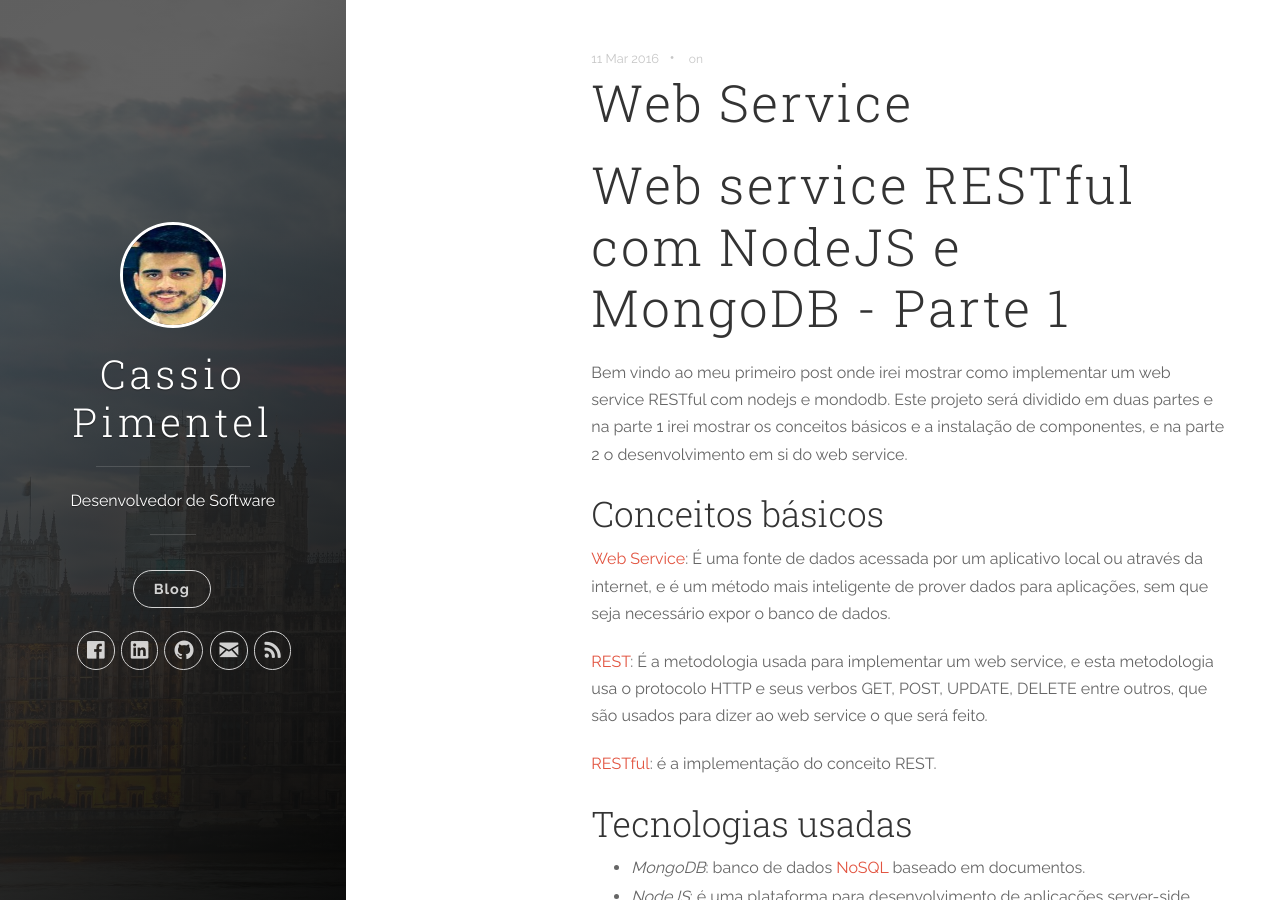
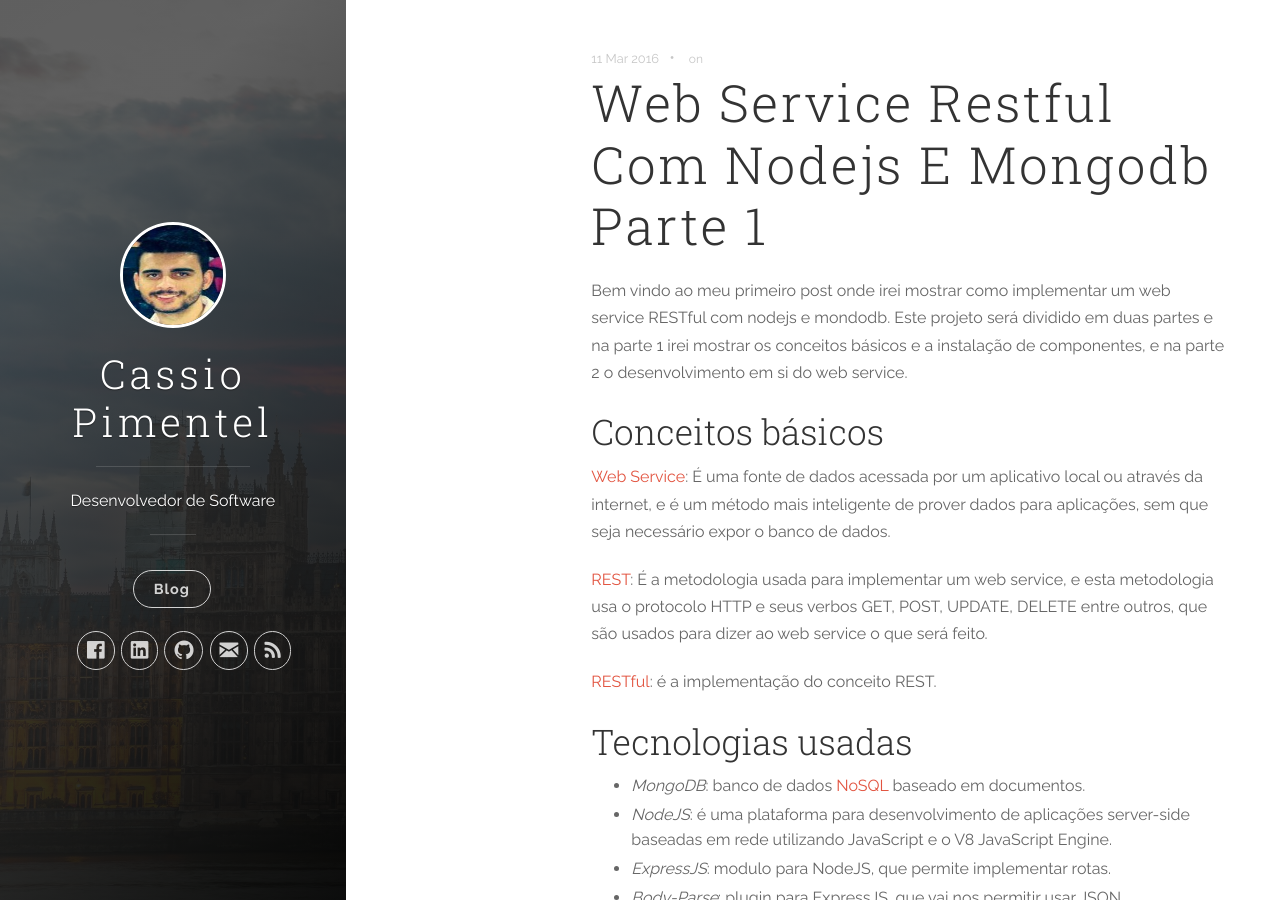
Before and after one commit to CassioPimentel/cassiopimentel.github.io, a Jekyll site: the page built from _posts/2016-03-11-Web-service-RESTful-com-NodeJS-e-MongoDB-Parte-1.markdown, in a window 1280 px wide and 900 px high. Built offline with Jekyll 4.4.1, drawn with Linux system fonts in a browser that asks for light colours; nearby versions of some CDN libraries; comment, search, counter and statistics services are not loaded.

Commit message:
Update and rename 2016-03-11-Web-Service.markdown to 2016-03-11-Web-service-RESTful-com-NodeJS-e-MongoDB-Parte-1.markdown

```diff
--- a/_posts/2016-03-11-Web-Service.markdown
+++ b/_posts/2016-03-11-Web-service-RESTful-com-NodeJS-e-MongoDB-Parte-1.markdown
@@ -1,5 +1,3 @@
-<h1 id="web-service-restful-com-nodejs-e-mongodb-parte-1">Web service RESTful com NodeJS e MongoDB - Parte 1</h1>
-
 <p>Bem vindo ao meu primeiro post onde irei mostrar como implementar um web service RESTful com nodejs e mondodb. Este projeto será dividido em duas partes e na parte 1 irei mostrar os conceitos básicos e a instalação de componentes, e na parte 2 o desenvolvimento em si do web service.</p>
 
 
```
